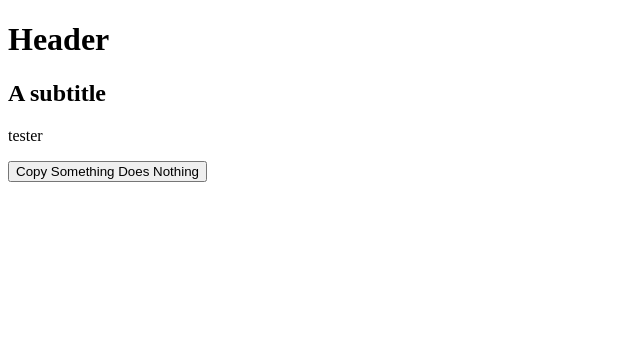
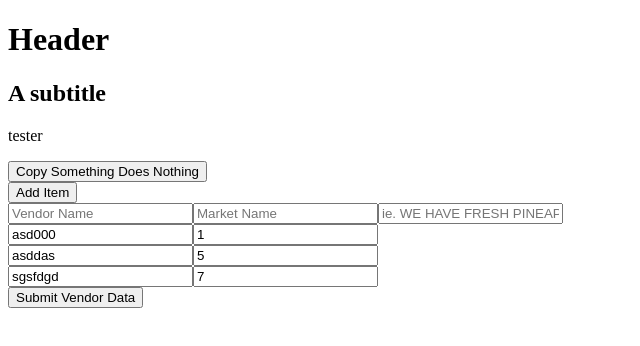
Before and after one commit to FriendsOfTheFarmer/FFS, a React app: page / in a window 1280 px wide. Shown: the top 346 px of the page, without its empty margins (0-640 px from the left). Built offline with nearby package versions, Linux system fonts and the light colour scheme.

Commit message:
vendor form skeleton complete, need to create a submit button

```diff
--- a/client/actions/actions.js
+++ b/client/actions/actions.js
@@ -4,8 +4,23 @@ export const anAction = () => ({
   type: types.AN_ACTION,
 });
 
+export const updateVendorDetails = (str, id) => ({
+  type: types.UPDATE_VENDOR_DETAILS,
+  payload: {string: str, id: id}
+})
 
+export const submitVendor = () => ({
+  type: types.SUBMIT_VENDOR,
+})
 
+export const addItem = () => ({
+  type: types.ADD_ITEM,
+})
+
+export const updateItemDetails = (value, id, className) => ({
+  type: types.UPDATE_ITEM_DETAILS,
+  payload: {value: value, id: id, className: className}
+})
 
 
 
--- /dev/null
+++ b/client/components/VendorForm.jsx
@@ -0,0 +1,58 @@
+import React from 'react';
+import VendorItems from '../components/VendorItems';
+
+const VendorForm = (props) => {
+  const handleSubmit = (e) => {
+    e.preventDefault();  //prevents reload of the page
+    props.submitVendor(); //our action to create to submit vendor data
+  }
+  let vItems = [];
+  for (let i = 0; i < props.vendorItems.length; i += 1) {
+    vItems.push(<VendorItems
+      key={i}
+      componentID = {i}
+      vendorItems={props.vendorItems[i]}
+      productPrice={props.productPrice[i]}
+      updateItemDetails={props.updateItemDetails}
+    />);
+  }
+  const handleAdd = () => {
+    console.log('handle add');
+    props.addItem();
+  }
+
+  return (
+    <div className="vendorForm">
+      <button className="button" onClick={() => handleAdd()}>Add Item {props.count} </button>
+      <form onSubmit={handleSubmit}>
+        <input
+          id="vendorName"
+          type="text"
+          placeholder="Vendor Name"
+          onChange={props.updateVendorDetails}
+          value={props.vendorName}>
+        </input>
+        <input
+          id="marketName"
+          type="text"
+          placeholder="Market Name"
+          onChange={props.updateVendorDetails}
+          value={props.marketName}>
+        </input>
+        <input
+          id="blogPost"
+          type="text"
+          placeholder="ie. WE HAVE FRESH PINEAPPLES TODAY ON SPECIAL!"
+          onChange={props.updateVendorDetails}
+          value={props.blogPost}>
+        </input>
+        {vItems}
+
+        <input className="VendorSubmit" type="submit" value="Submit Vendor Data"></input>
+      </form>
+    </div>
+  )
+}
+
+
+export default VendorForm;
--- /dev/null
+++ b/client/components/VendorItems.jsx
@@ -0,0 +1,22 @@
+import React from 'react';
+
+const VendorItems = (props) => {
+  return (<div>
+    <input
+      className = "vendorItems"
+      id= {`${props.componentID}`}
+      type="text"
+      onChange={props.updateItemDetails}
+      value={props.vendorItems}>
+    </input>
+    <input
+      className = "productPrice"
+      id={`${props.componentID}`}
+      type="text"
+      onChange={props.updateItemDetails}
+      value={props.productPrice}>
+    </input>
+  </div>)
+}
+
+export default VendorItems;
--- a/client/constants/actionTypes.js
+++ b/client/constants/actionTypes.js
@@ -1 +1,9 @@
 export const AN_ACTION = 'AN_ACTION';
+
+export const UPDATE_VENDOR_DETAILS = 'UPDATE_VENDOR_DETAILS';
+
+export const SUBMIT_VENDOR = 'SUBMIT_VENDOR';
+
+export const ADD_ITEM = 'ADD_ITEM';
+
+export const UPDATE_ITEM_DETAILS = 'UPDATE_ITEM_DETAILS';
--- a/client/containers/MainContainer.jsx
+++ b/client/containers/MainContainer.jsx
@@ -2,14 +2,24 @@ import React, { Component } from 'react';
 import { connect } from 'react-redux';
 import * as actions from '../actions/actions.js';
 import AComponent from '../components/AComponent';
+import VendorForm from '../components/VendorForm';
 
 const mapStateToProps = (state) => ({
   //toggles for rendering
   display: state.generic.display,
+  vendorItems: state.vendor.vendorItems,
+  marketName: state.vendor.marketName,
+  blogPost: state.vendor.blogPost,
+  vendorName: state.vendor.vendorName,
+  productPrice: state.vendor.productPrice,
+  counter: state.vendor.counter
 });
 
 const mapDispatchToProps = (dispatch) => ({
   anAction: () => dispatch(actions.anAction()),
+  updateVendorDetails: (e) => dispatch(actions.updateVendorDetails(e.target.value, e.target.id)),
+  updateItemDetails: (e) => dispatch(actions.updateItemDetails(e.target.value, e.target.id, e.target.className)),
+  addItem: () => dispatch(actions.addItem()),
 });
 
 class MainContainer extends Component {
@@ -21,6 +31,17 @@ class MainContainer extends Component {
          display={this.props.display}
          anAction={this.props.anAction}
          />
+         <VendorForm
+         updateItemDetails={this.props.updateItemDetails}
+         updateVendorDetails={this.props.updateVendorDetails}
+         vendorItems={this.props.vendorItems}
+         marketName={this.props.marketName}
+         blogPost={this.props.blogPost}
+         counter={this.props.counter}
+         vendorName={this.props.vendorName}
+         productPrice={this.props.productPrice}
+         addItem={this.props.addItem}
+         />
        </div>
 
       </main>
--- a/client/reducers/index.js
+++ b/client/reducers/index.js
@@ -1,9 +1,11 @@
 import { combineReducers } from 'redux';
 
 import aReducer from './aReducer';
+import vendorReducer from './vendorReducer';
 
 const reducers = combineReducers({
-  generic: aReducer
+  generic: aReducer,
+  vendor: vendorReducer
 })
 
 
--- /dev/null
+++ b/client/reducers/vendorReducer.js
@@ -0,0 +1,109 @@
+import * as types from '../constants/actionTypes';
+
+const initialState = {
+  vendorItems: ['asd000','asddas', 'sgsfdgd'],
+  productPrice: ['1','5', '7'],
+  vendorName: '',
+  marketName: '',
+  blogPost: '',
+  counter: 0,
+}
+
+const vendorReducer = (state = initialState, action) => {
+  let display;
+  switch (action.type) {
+
+case types.UPDATE_ITEM_DETAILS: {
+  console.log('updating the items');
+  let { vendorItems, productPrice, counter} = state;
+  switch (action.payload.className) {
+    case "vendorItems": {
+      console.log('updating the item');
+      let index = Number(action.payload.id);
+      vendorItems[index] = action.payload.value
+      console.log(vendorItems[action.payload.id] );
+      counter+=1;
+      return {
+        ...state,
+        vendorItems: vendorItems,
+        counter: counter
+      }
+
+
+      // vendorItems[action.payload.id] = action.payload.value
+      // console.log(vendorItems[action.payload.id] );
+      // return {
+      //   ...state,
+      //   vendorItems: vendorItems
+      // }
+    }
+    case "productPrice": {
+      console.log('updating the price');
+      let index = Number(action.payload.id);
+      productPrice[index] = action.payload.value
+      console.log(productPrice[action.payload.id] );
+      counter-=1;
+      return {
+        ...state,
+        productPrice: productPrice,
+        counter: counter
+      }
+    }
+  }
+  return {
+    ...state,
+  }
+}
+
+
+case types.ADD_ITEM: {
+  let { vendorItems, productPrice, counter } = state;
+
+  vendorItems.push('');
+  productPrice.push('');
+  counter += 1;
+
+  return {
+    ...state,
+    counter: counter,
+    vendorItems: vendorItems,
+    productPrice: productPrice,
+  }
+}
+
+
+
+    case types.UPDATE_VENDOR_DETAILS: {
+      switch (action.payload.id) {
+        case "vendorName": {
+          return {
+            ...state,
+            vendorName: action.payload.string
+          }
+        }
+        case "marketName": {
+          return {
+            ...state,
+            marketName: action.payload.string
+          }
+        }
+        case "blogPost": {
+          return {
+            ...state,
+            blogPost: action.payload.string
+          }
+        }
+
+      }
+
+      return {
+        ...state,
+      }
+    }
+    default:
+      return state;
+  }
+}
+
+
+export default vendorReducer;
```
